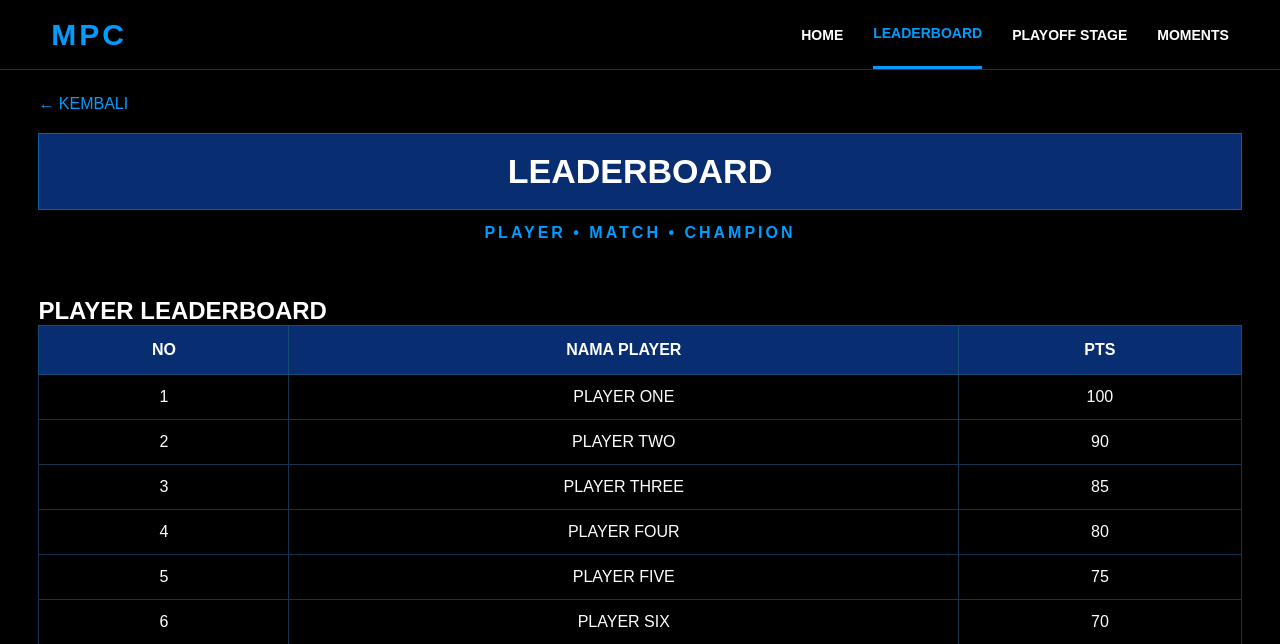
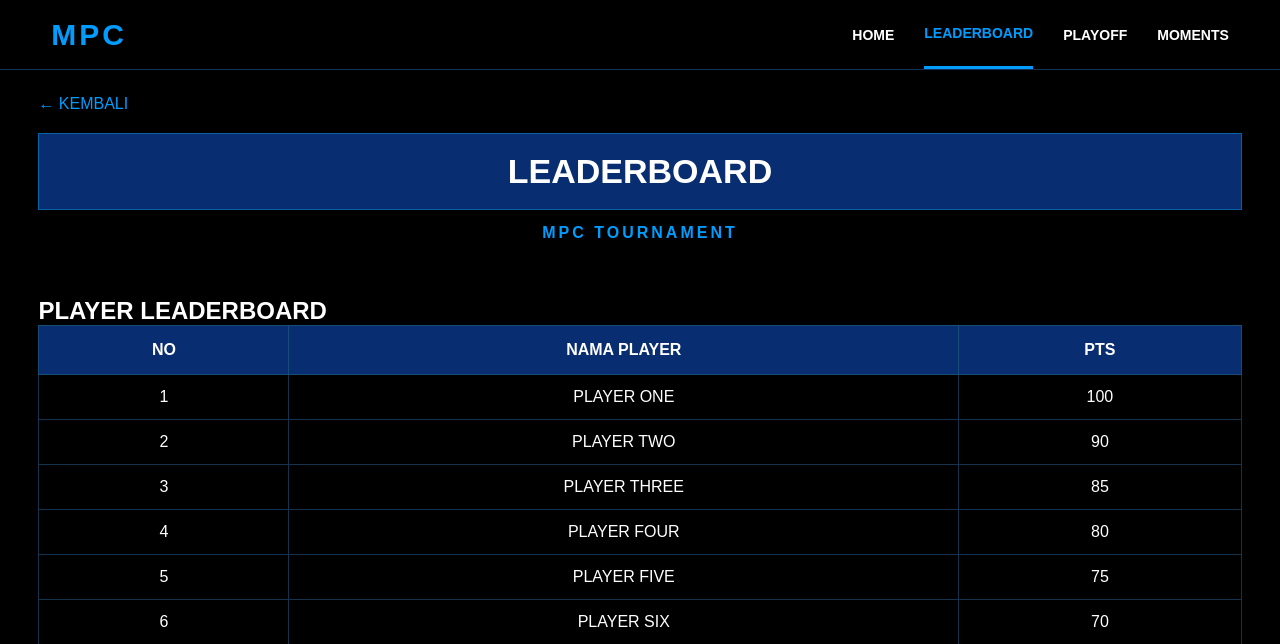
Before and after one commit to naqiuddin2303/MPC, a Flask app: page /leaderboard in a window 1280 px wide. Shown: the top 644 px of the page. Run offline with Flask 3, Linux system fonts and the light colour scheme.

Commit message:
Revise leaderboard HTML layout and content
Updated the leaderboard HTML structure and content.

```diff
--- a/templates/leaderboard.html
+++ b/templates/leaderboard.html
@@ -19,15 +19,16 @@
 <body>
 
 
-<!-- ==========================================
+<!-- ==============================
      NAVIGATION
-========================================== -->
+============================== -->
 
 <nav>
 
     <div class="logo-text">
         MPC
     </div>
+
 
     <div class="nav-links">
 
@@ -43,7 +44,7 @@
         </a>
 
         <a href="/playoff">
-            PLAYOFF STAGE
+            PLAYOFF
         </a>
 
         <a href="/moments">
@@ -55,9 +56,10 @@
 </nav>
 
 
-<!-- ==========================================
-     MAIN
-========================================== -->
+
+<!-- ==============================
+     LEADERBOARD
+============================== -->
 
 <main class="page-container">
 
@@ -70,6 +72,7 @@
     </a>
 
 
+
     <header class="page-header">
 
         <h1>
@@ -77,17 +80,19 @@
         </h1>
 
         <p>
-            PLAYER • MATCH • CHAMPION
+            MPC TOURNAMENT
         </p>
 
     </header>
 
 
-    <!-- ======================================
-         PLAYER
-    ======================================= -->
+
+    <!-- ==========================
+         PLAYER LEADERBOARD
+    =========================== -->
 
     <section class="table-section">
+
 
         <h2>
             PLAYER LEADERBOARD
@@ -150,11 +155,13 @@
     </section>
 
 
-    <!-- ======================================
-         TEAM
-    ======================================= -->
+
+    <!-- ==========================
+         TEAM STATISTICS
+    =========================== -->
 
     <section class="table-section">
+
 
         <h2>
             TEAM STATISTICS
@@ -228,6 +235,7 @@
 </main>
 
 
+
 <footer>
 
     © 2026 MPC TOURNAMENT
@@ -236,5 +244,4 @@
 
 
 </body>
-
 </html>
```
